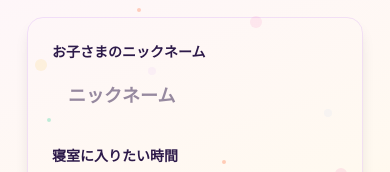
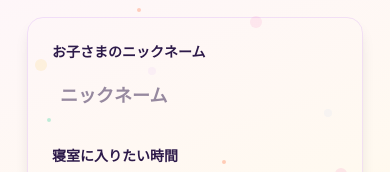
Before and after one commit to gua938646-source/gua938646-source-one_ope_shireito_0001, a React (Vite) app: page / in a window 390 px wide. Shown: the part 203-375 px from the top of the page. Built offline with nearby package versions, Linux system fonts and the light colour scheme.

Commit message:
Update App.tsx

```diff
--- a/src/app/App.tsx
+++ b/src/app/App.tsx
@@ -136,7 +136,7 @@ function SetupScreen({
             value={nickname}
             onChange={(e) => setNickname(e.target.value)}
             placeholder="ニックネーム"
-            className="w-full bg-muted rounded-xl px-4 py-3 text-foreground placeholder:text-muted-foreground outline-none focus:ring-2 focus:ring-primary text-lg font-bold"
+            className="w-full bg-muted rounded-xl px-2 md:px-4 py-3 text-foreground outline-none focus:ring-2 focus:ring-primary text-lg font-bold box-border"
           />
         </div>
 
```
